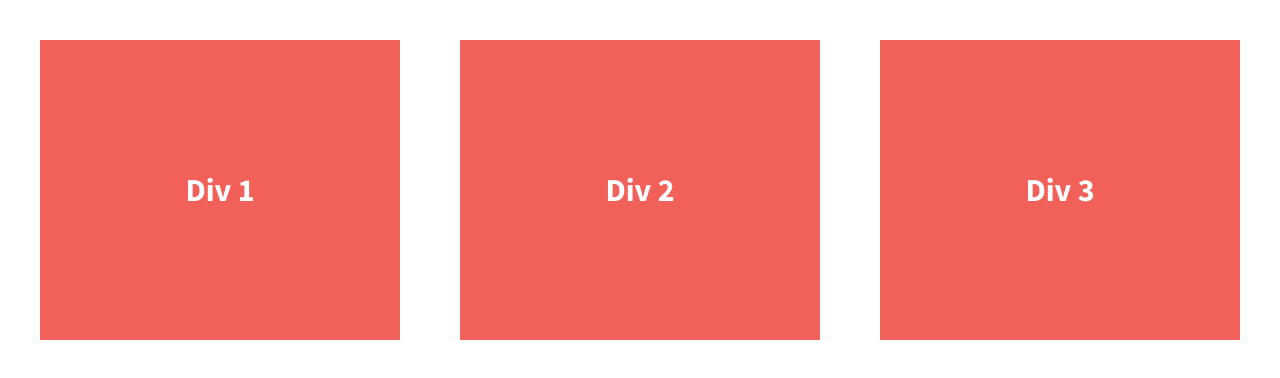
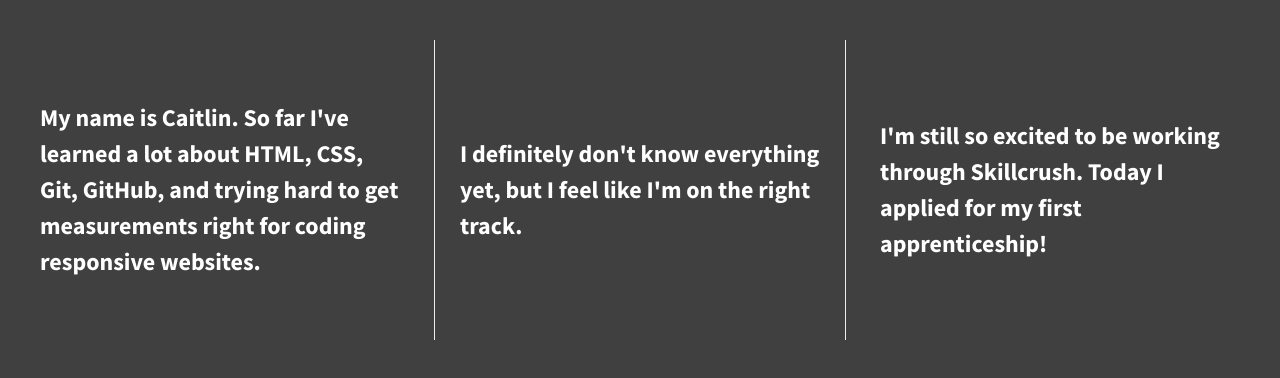
Before and after one commit to crplathe/206-divs-flexbox-starter, a plain HTML site: page index.html in a window 1280 px wide. Drawn offline with nearby package versions, Linux system fonts and the light colour scheme.

Commit message:
Updated divs and added borders

```diff
--- a/css/main.css
+++ b/css/main.css
@@ -97,7 +97,7 @@ textarea {
 
 
 html {
-  background-color: #fff;
+  background-color: #404040;
   height: 100%;
 }
 
@@ -119,13 +119,19 @@ body {
   /*give the divs a width of 30%, add display:flex, set justify-content and align-items to center*/
   color: #fff;
   line-height: 1.5em;
-  font-size: 1.6em;
-  background-color: #f16059;
+  font-size: 1.2em;
+  background-color: #404040;
   height: 300px;
   width: 30%;
   display: flex;
   justify-content: center;
   align-items: center;
+
+}
+.div-2 {
+    border-left: .2px solid #eee;
+	border-right: .2px solid #eee;
+    padding: 0 25px;
 }
 
 
--- a/index.html
+++ b/index.html
@@ -23,13 +23,13 @@
 
         <section class="wrapper">
             <div class="div-1">
-                Div 1
+                <p>My name is Caitlin. So far I've learned a lot about HTML, CSS, Git, GitHub, and trying hard to get measurements right for coding responsive websites.</p>
             </div>
             <div class="div-2">
-                Div 2
+                <p>I definitely don't know everything yet, but I feel like I'm on the right track.</p>
             </div>
             <div class="div-3">
-                Div 3
+                <p>I'm still so excited to be working through Skillcrush. Today I applied for my first apprenticeship!</p>
             </div>
         </section>
 
```
